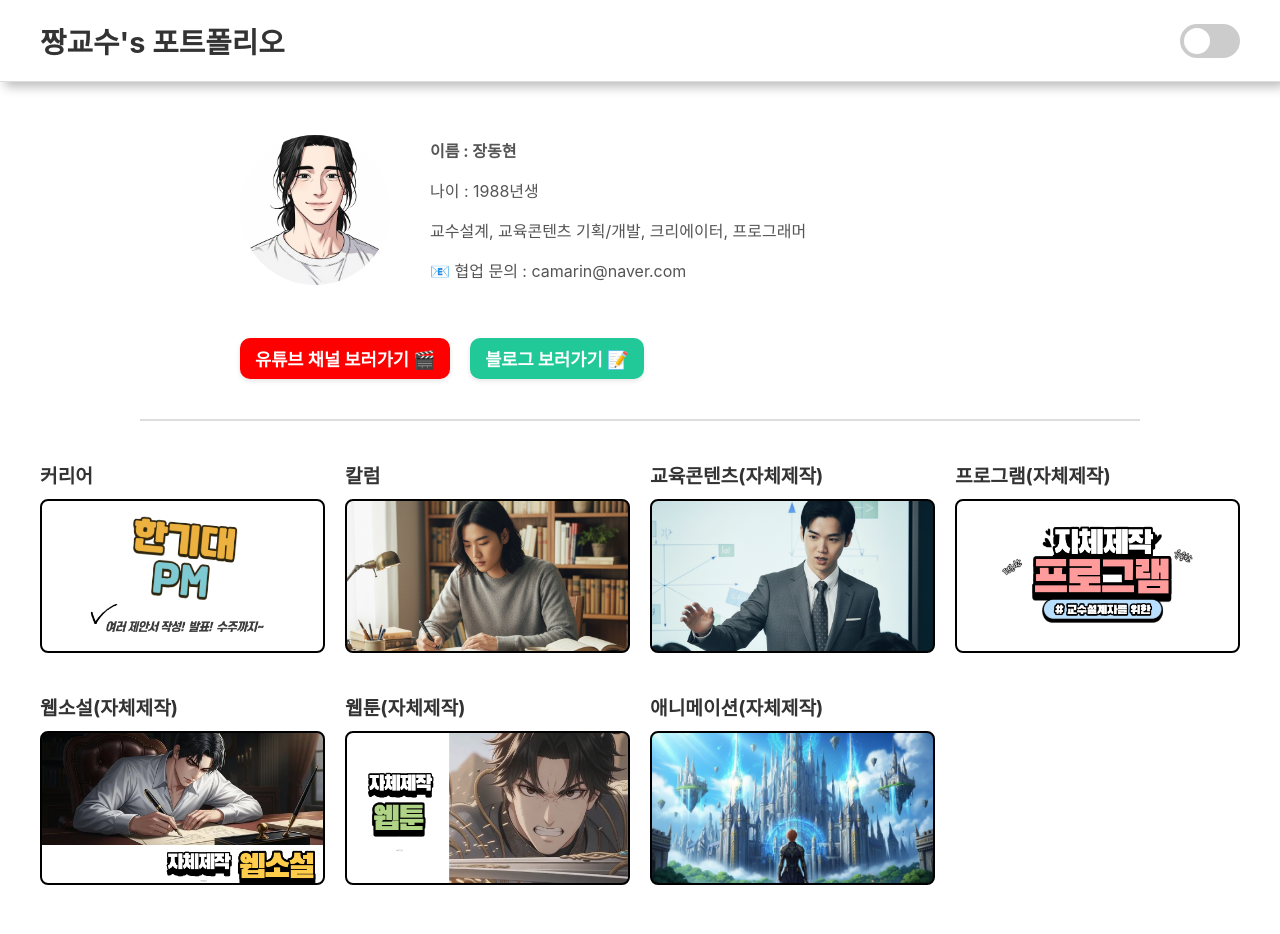
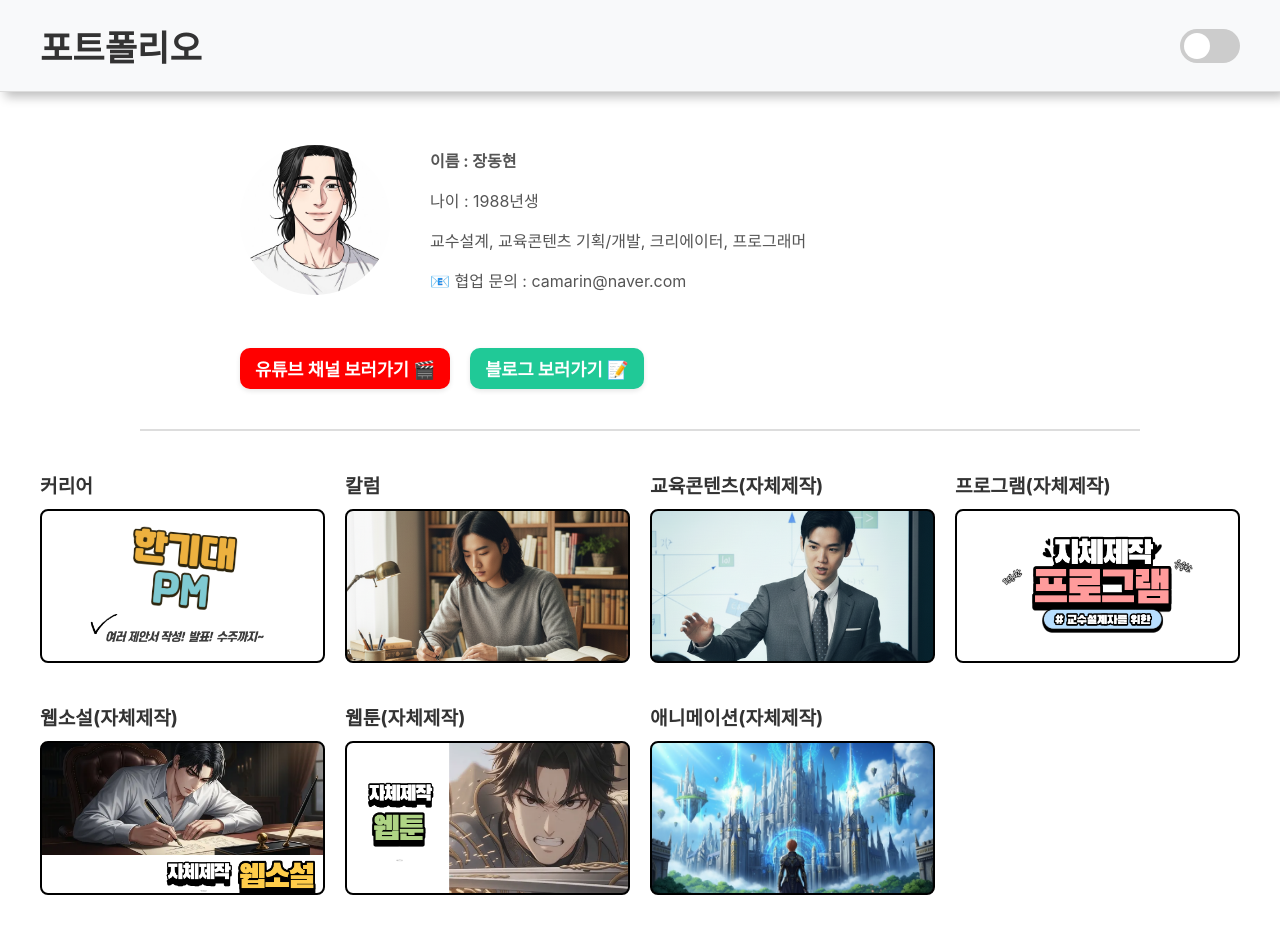
Before and after one commit to JJang-Doctorate/my-portfolio, a plain HTML site: page index.html in a window 1280 px wide. Drawn offline with Linux system fonts and the light colour scheme; a web font is replaced by a local one.

Commit message:
feat: Update site title, font, and fix header layout

```diff
--- a/index.html
+++ b/index.html
@@ -12,7 +12,7 @@
 </head>
 <body>
     <header>
-        <a href="#" class="site-title">짱교수's 포트폴리오</a>
+        <a href="#" class="site-title">포트폴리오</a>
         <label class="theme-switch">
             <input type="checkbox" id="themeToggle">
             <span class="slider"></span>
--- a/style.css
+++ b/style.css
@@ -43,17 +43,18 @@ header {
     background-color: var(--header-bg-color);
     padding: 20px 40px;
     border-bottom: 1px solid var(--border-color);
-    position: sticky;
-    top: 0;
     z-index: 100;
+    box-shadow: 5px 5px 10px #bebebe,
+                -5px -5px 10px #ffffff;
 }
 
 .site-title {
-    font-size: 1.8em;
+    font-size: 2.2em; /* Increased size */
     font-weight: bold;
     color: var(--text-color);
     text-decoration: none;
     transition: color 0.3s ease;
+    font-family: 'Pretendard', -apple-system, BlinkMacSystemFont, system-ui, Roboto, 'Helvetica Neue', 'Segoe UI', 'Apple SD Gothic Neo', 'Noto Sans KR', 'Malgun Gothic', sans-serif;
 }
 .site-title:hover {
     color: var(--primary-color);
@@ -237,7 +238,7 @@ main h3 {
 }
 
 /* --- 스크롤 위치 조정 --- */
-#about, #career { scroll-margin-top: 100px; }
+#about, #career { }
 
 /* --- 스크롤 위치 조정 --- */
 
@@ -351,25 +352,6 @@ a.portfolio-category-group {
     background: #ffffff; /* Still white in dark mode for career modal */
     color: #333;
     border: 1px solid #ddd;
-}
-
-header {
-    display: flex;
-    justify-content: space-between; /* 양쪽으로 정렬 */
-    align-items: center;
-    background-color: var(--bg-color);
-    padding: 20px 40px;
-    border-bottom: 1px solid var(--border-color);
-    position: sticky;
-    top: 0;
-    z-index: 100;
-    box-shadow: 5px 5px 10px #bebebe,
-                -5px -5px 10px #ffffff;
-}
-
-[data-theme='dark'] header {
-    box-shadow: 5px 5px 10px #0b0b0b,
-                -5px -5px 10px #1d1d1d;
 }
 
 .section-title {
```
